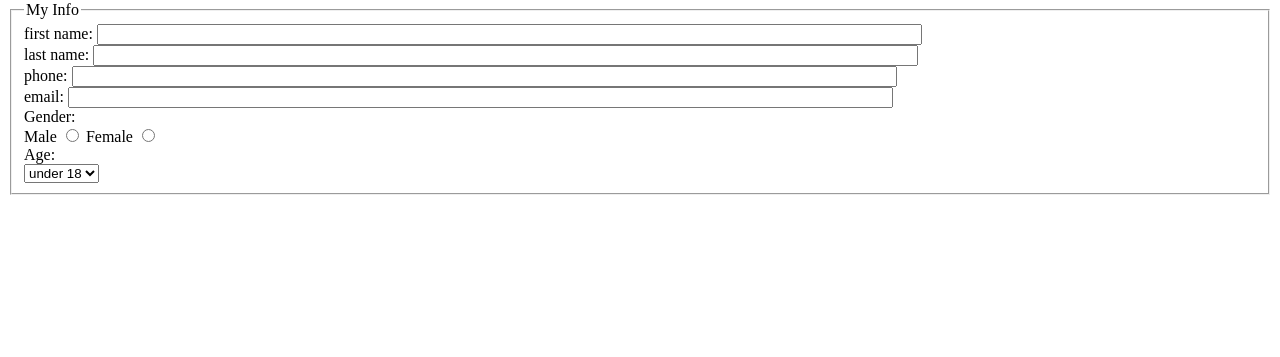
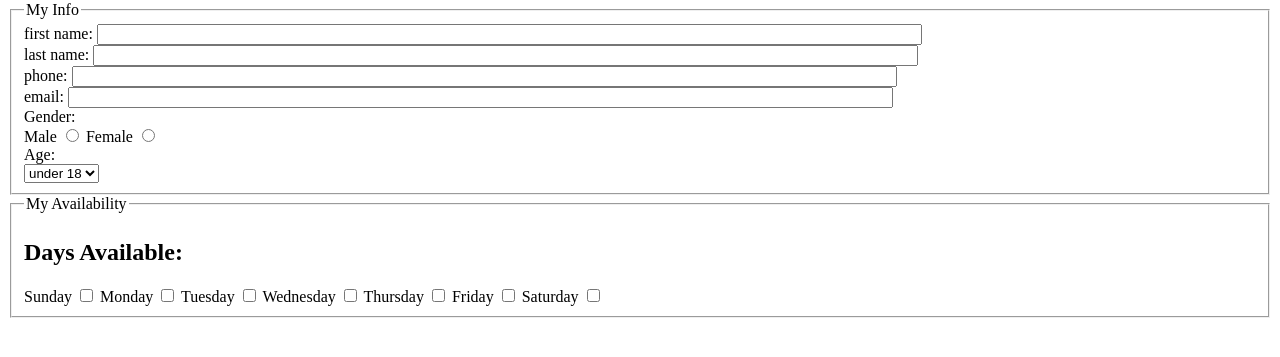
Before and after one commit to DewanSingh/webdev_lab5, a plain HTML site: page index.html in a window 1280 px wide. Shown: the part 79-436 px from the top of the page. Drawn offline with Linux system fonts and the light colour scheme.

Commit message:
Update index.html
Section 2 First half

```diff
--- a/index.html
+++ b/index.html
@@ -26,6 +26,19 @@
         </select>
       </div>
     </fieldset>
+    <fieldset>
+    <legend>My Availability</legend>
+    <h2>Days Available:</h2>
+     <div>
+      <label>Sunday <input type="checkbox" name="sunday" value="day1"></label>
+      <label>Monday <input type="checkbox" name="monday" value="day2"></label>
+      <label>Tuesday <input type="checkbox" name="tuesday" value="day3"></label>
+      <label>Wednesday <input type="checkbox" name="wednesday" value="day4"></label>
+      <label>Thursday <input type="checkbox" name="thursday" value="day5"></label>
+      <label>Friday <input type="checkbox" name="friday" value="day6"></label>
+      <label>Saturday <input type="checkbox" name="saturday" value="day7"></label>
+     </div>
+    </fieldset>
   </form>
 </body>
 
```
